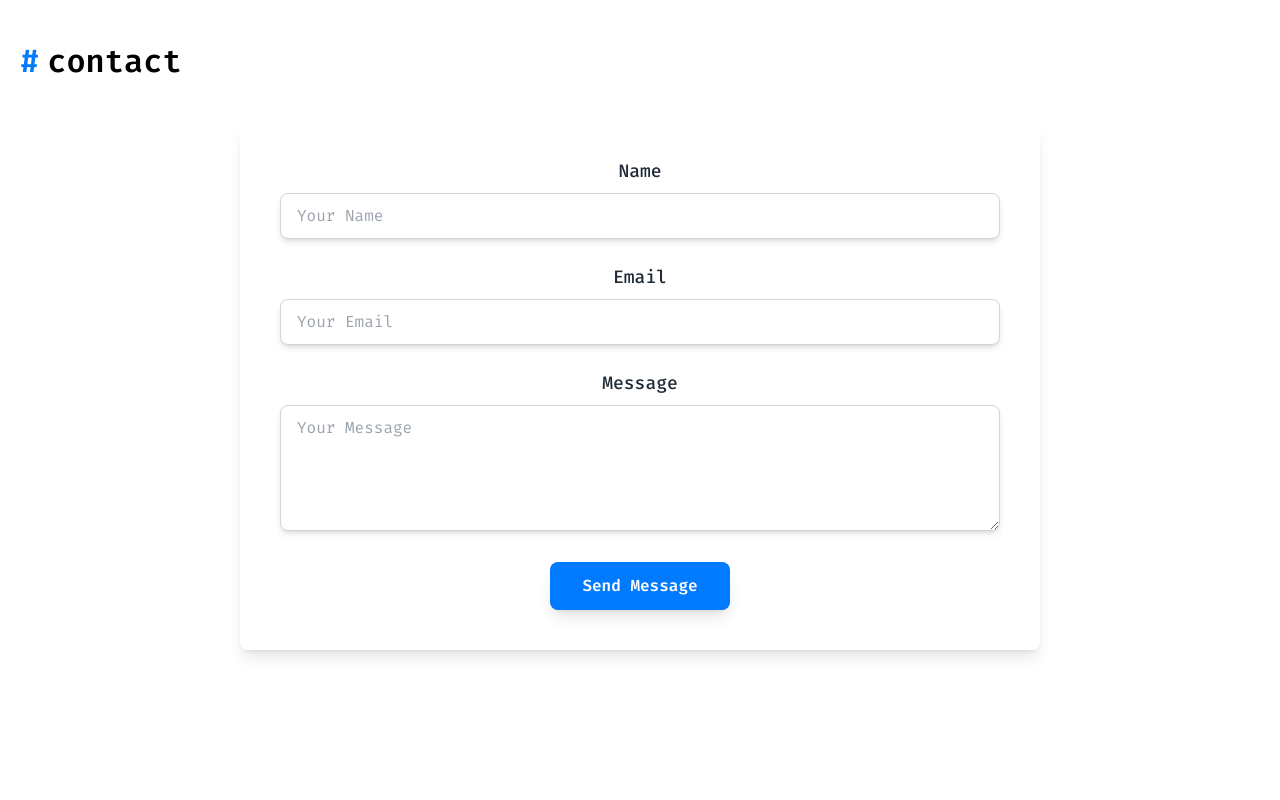
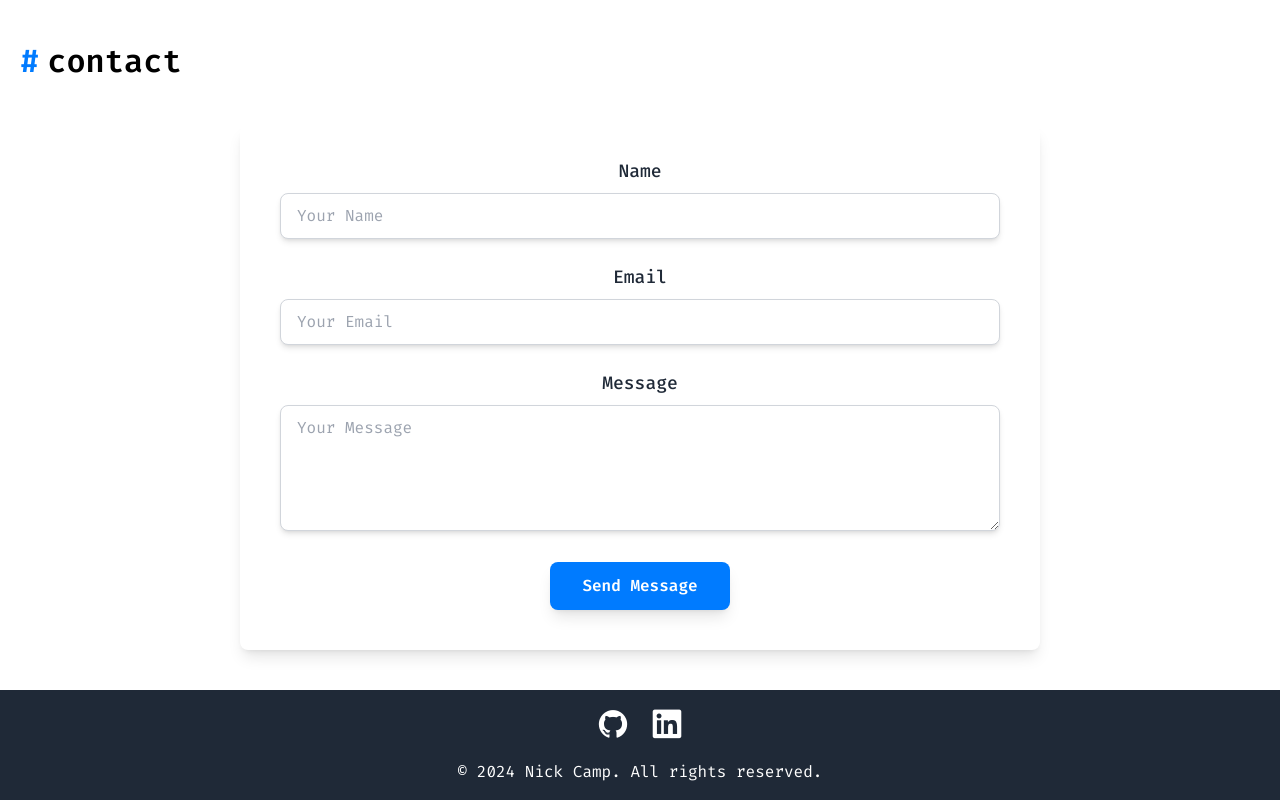
Before and after one commit to cmpnik/my-portfolio, a React (Create React App) app: page / in a window 1280 px wide. Shown: the part 2241-3041 px from the top of the page. Before the commit the page ends 2931 px from the top, so only its background shows below. Built offline with nearby package versions, Linux system fonts and the light colour scheme.

Commit message:
Create footer component

```diff
--- a/src/App.tsx
+++ b/src/App.tsx
@@ -7,6 +7,7 @@ import Projects from './components/projects/Projects';
 import About from './components/about/About';
 import Skills from './components/skills/Skills'
 import Contact from './components/contact/Contact';
+import Footer from './components/footer/Footer';
 
 function App() {
   return (
@@ -17,6 +18,7 @@ function App() {
       <Projects/>
       <Skills/>
       <Contact/>
+      <Footer/>
     </div>
   );
 }
--- /dev/null
+++ b/src/components/footer/Footer.tsx
@@ -0,0 +1,22 @@
+import React from 'react';
+
+const Footer = () => {
+    return (
+        <footer className="bg-gray-800 text-white py-4">
+            <div className="container mx-auto flex justify-center space-x-6">
+                <a href="https://github.com/yourprofile" target="_blank" rel="noopener noreferrer">
+                    <i className="devicon-github-original text-3xl hover:text-gray-400"></i>
+                </a>
+                <a href="https://linkedin.com/in/yourprofile" target="_blank" rel="noopener noreferrer">
+                    <i className="devicon-linkedin-plain text-3xl hover:text-gray-400"></i>
+                </a>
+
+            </div>
+            <div className="text-center mt-4">
+                <p>&copy; 2024 Nick Camp. All rights reserved.</p>
+            </div>
+        </footer>
+    );
+};
+
+export default Footer;
```
Also changed, not shown: src/components/footer/style.css (added).
